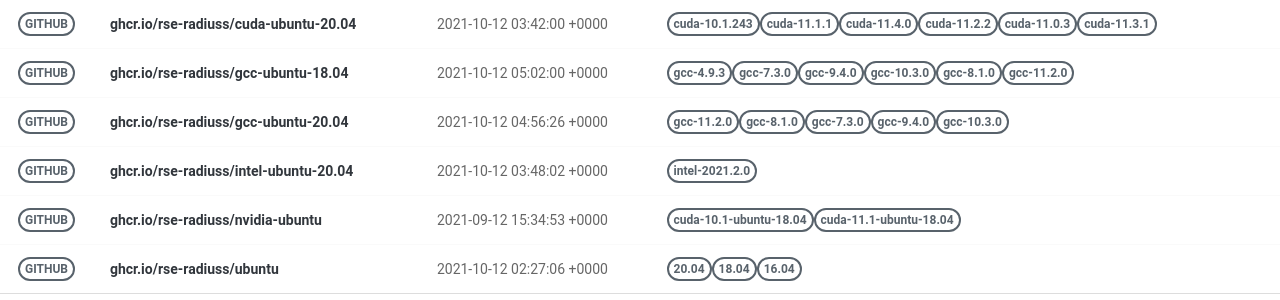
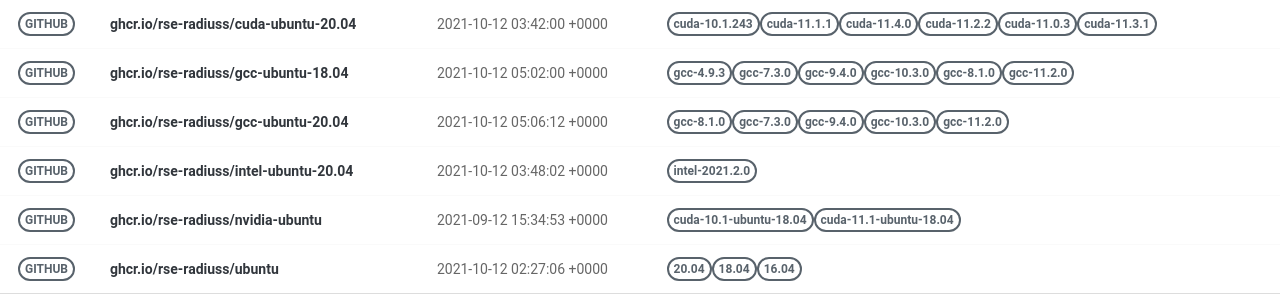
Before and after one commit to rse-ops/docker-images, a Jekyll site: the page built from pages/index.md, in a window 1280 px wide. Shown: the part 228-528 px from the top of the page. Built offline with Jekyll 4.4.1, drawn with Linux system fonts in a browser that asks for light colours; nearby versions of some CDN libraries.

Commit message:
Automated push to update library 2021-10-12

```diff
--- a/_library/ghcr.io-rse-radiuss-gcc-ubuntu-20.04.md
+++ b/_library/ghcr.io-rse-radiuss-gcc-ubuntu-20.04.md
@@ -1,14 +1,11 @@
 ---
 layout: container
 name: ghcr.io/rse-radiuss/gcc-ubuntu-20.04
-updated_at: 2021-10-12 04:56:26.729103
+updated_at: 2021-10-12 05:06:12.476842
 
 
 container_url: https://github.com/orgs/rse-radiuss/packages/container/package/gcc-ubuntu-20.04
 versions:
- - tag: gcc-11.2.0
-   dockerfile: https://github.com/rse-radiuss/docker-images/blob/main/ubuntu/gcc/Dockerfile
-   manifest: https://crane.ggcr.dev/manifest/ghcr.io/rse-radiuss/gcc-ubuntu-20.04:gcc-11.2.0
  - tag: gcc-8.1.0
    dockerfile: https://github.com/rse-radiuss/docker-images/blob/main/ubuntu/gcc/Dockerfile
    manifest: https://crane.ggcr.dev/manifest/ghcr.io/rse-radiuss/gcc-ubuntu-20.04:gcc-8.1.0
```
Also changed, not shown: other parts of _library/ghcr.io-rse-radiuss-gcc-ubuntu-20.04.md (+3 -0 lines).
